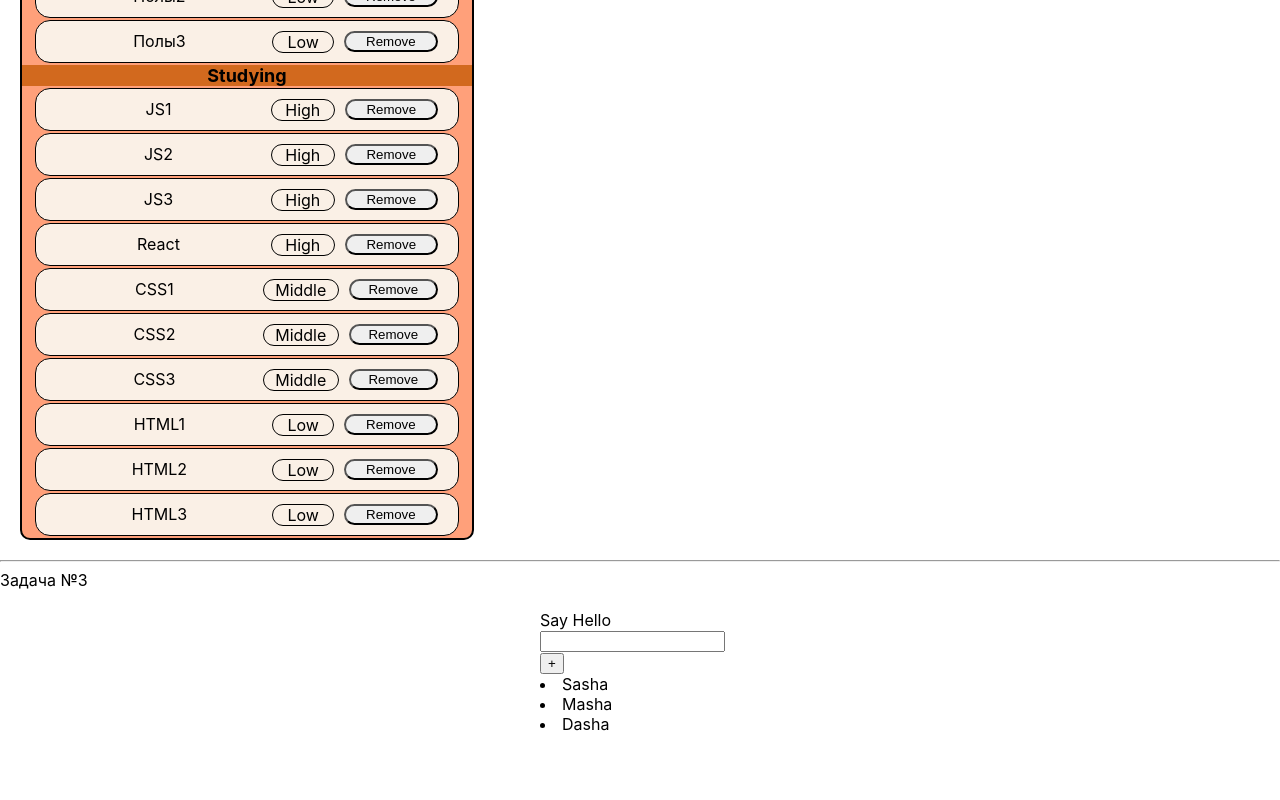
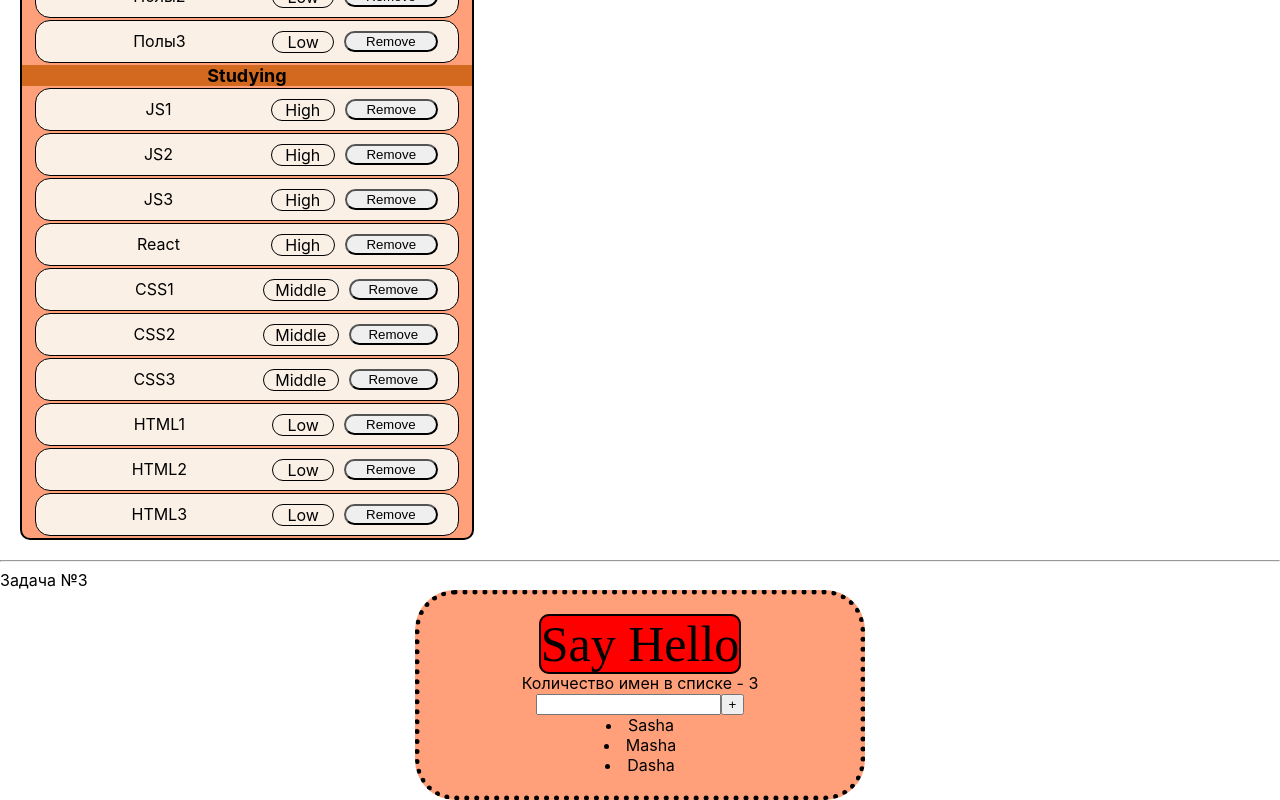
Before and after one commit to omgpiu/IgnatTassk, a React (Create React App) app: page / in a window 1280 px wide. Shown: the part 662-1462 px from the top of the page. Before the commit the page ends 1416 px from the top, so only its background shows below. Built offline with nearby package versions, Linux system fonts and the light colour scheme.

Commit message:
task
task

```diff
--- a/src/helloimput/HelloImput.module.css
+++ b/src/helloimput/HelloImput.module.css
@@ -1,6 +1,19 @@
 .wrapper {
     margin: 0 auto;
-    width: 200px;
+    width: 400px;
     padding: 20px;
+    border: 5px dotted black;
+    border-radius: 40px;
+    background-color: #FFA07A;
+    text-align: center;
 
 }
+.title {
+    font-family: "Arial Rounded MT Bold",serif;
+    background-color: red;
+    font-size: 50px;
+    border: 2px solid black;
+    border-radius: 10px;
+
+
+}
--- a/src/helloimput/HelloInput.tsx
+++ b/src/helloimput/HelloInput.tsx
@@ -11,18 +11,13 @@ function HelloInput() {
         {id: v1(), title: 'Dasha'}
     ])
 
- let summ;
     function addName(title: string) {
         let list = {id: v1(), title: title};
         let newList = [list, ...lists];
-        summ = Object.keys(newList).length
         setLists(newList)
-
     }
 
     let [title, setTitle] = useState('')
-
-
     let listOfNames = lists.map(t => {
         return (
 
@@ -35,20 +30,21 @@ function HelloInput() {
 
     function greeting() {
 
-     if (title !== '') {
-        addName(title);
-        alert('Hello ' + title)
-        setTitle('')
-    } else {
-        alert('Input your name,please')
-    }}
-document.write(summ)
+        if (title.length > 2) {
+            addName(title);
+            alert('Hello ' + title)
+            setTitle('')
+        } else {
+            alert('Input your name,please')
+        }
+    }
+
     return (
 
         <div className={st.wrapper}>
 
-            <span>Say Hello</span>
-
+            <span className={st.title}>Say Hello</span>
+            <div>Количество имен в списке - {lists.length}</div>
             <input
 
                 type="text"
@@ -56,6 +52,7 @@ document.write(summ)
                 onChange={(e) => {
                     setTitle(e.currentTarget.value)
                 }}
+                onKeyPress={(e)=>{if(e.charCode===13){greeting()}}}
 
             />
             <button onClick={() => {
@@ -64,7 +61,6 @@ document.write(summ)
             </button>
             <div>
                 {listOfNames}
-
             </div>
 
 
```
